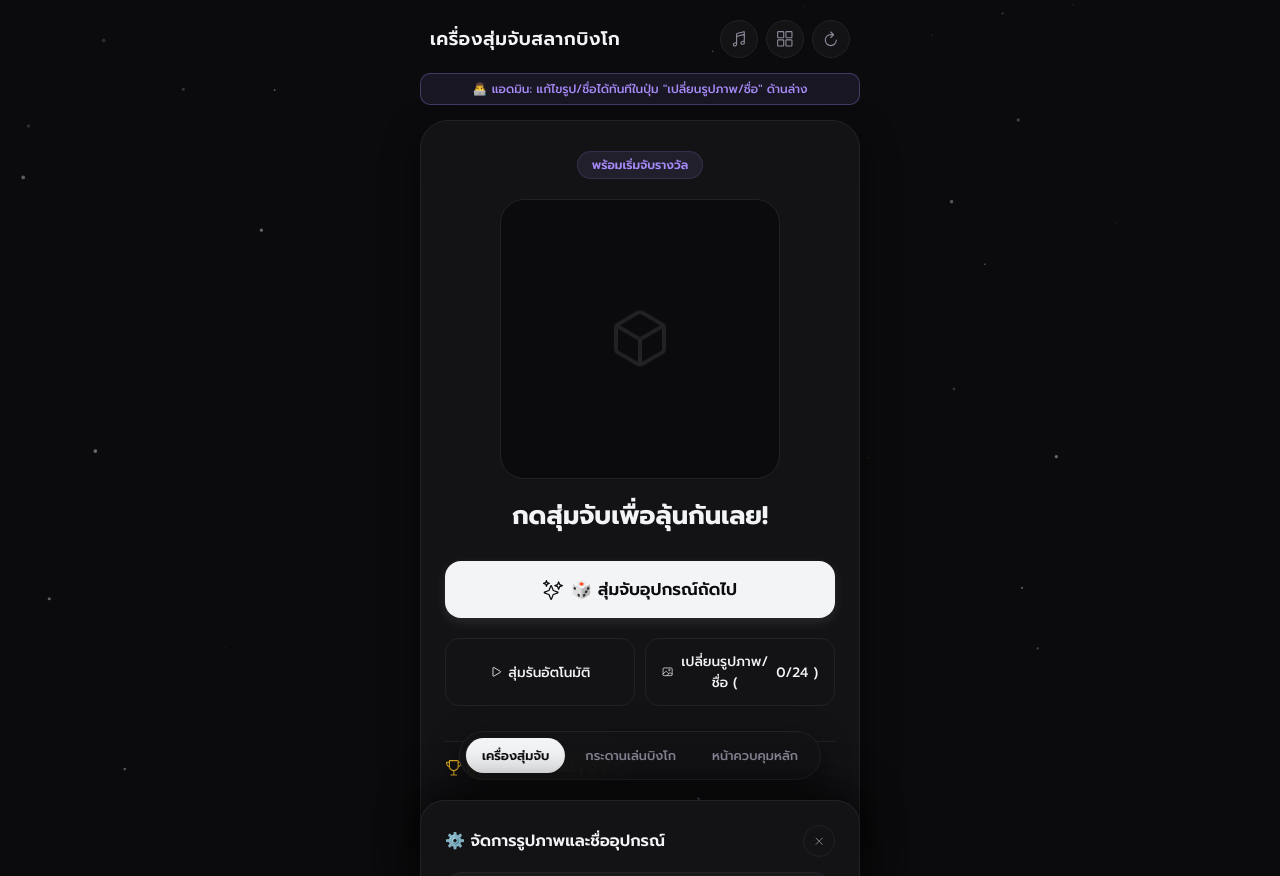
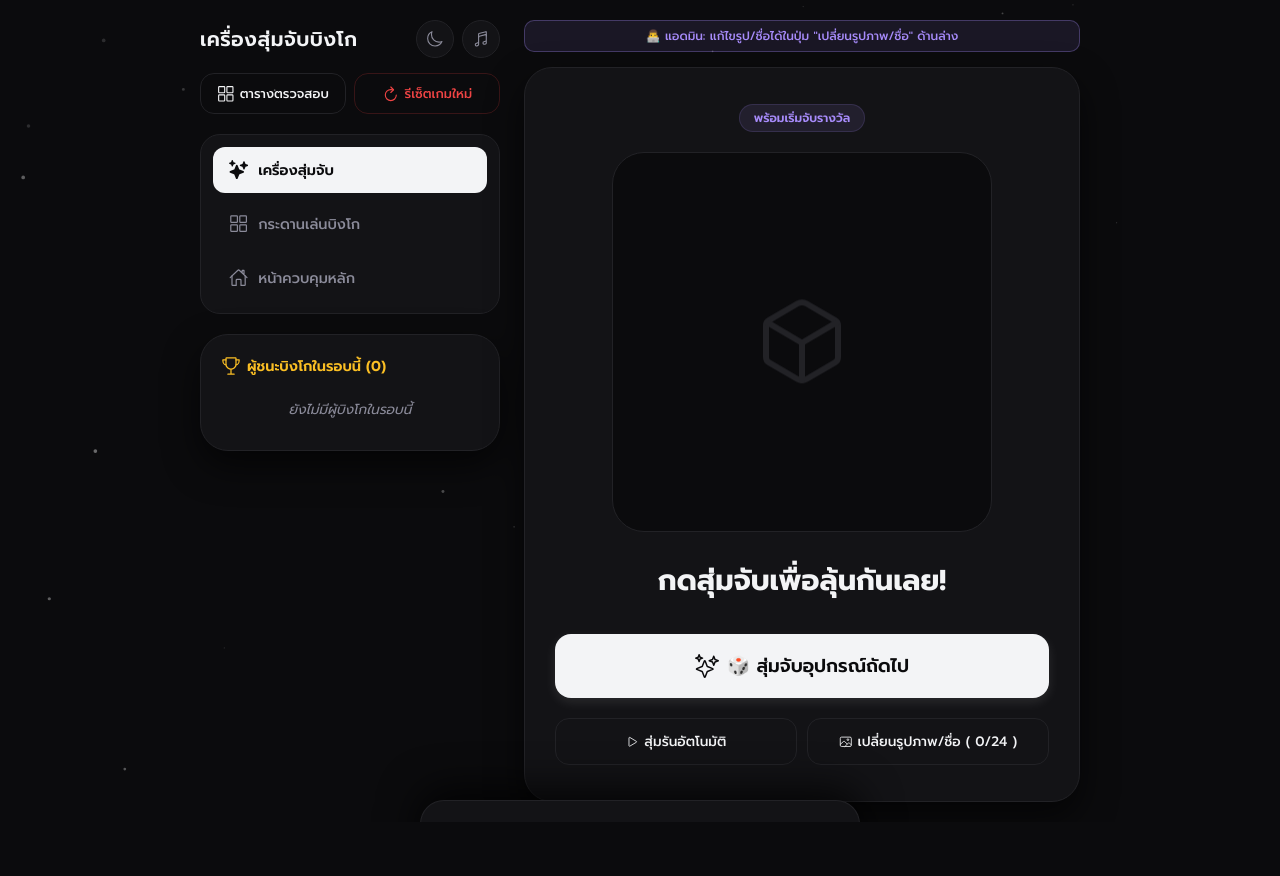
Before and after one commit to RoanEas/Game, a PHP site: page /games/hardware_quiz/index.php in a window 1280 px wide. After the commit the page ends 822 px from the top, so only its background shows below. Run offline with PHP 8.4, Linux system fonts and the light colour scheme; a user stored in the database is signed in.

Commit message:
Restructure admin randomizer into two-column layout with sidebar and light/dark theme switch

```diff
--- a/games/hardware_quiz/index.php
+++ b/games/hardware_quiz/index.php
@@ -80,6 +80,14 @@ $isAdmin = (isset($_SESSION['role']) && $_SESSION['role'] === 'admin');
     <script nomodule src="https://unpkg.com/ionicons@7.1.0/dist/ionicons/ionicons.js"></script>
 </head>
 <body>
+<script>
+    (function() {
+        const savedTheme = localStorage.getItem('theme');
+        if (savedTheme === 'light') {
+            document.body.classList.add('light-mode');
+        }
+    })();
+</script>
 
 <canvas id="canvas-particles"></canvas>
 <canvas id="canvas-fireworks"></canvas>
@@ -115,31 +123,74 @@ $isAdmin = (isset($_SESSION['role']) && $_SESSION['role'] === 'admin');
 </div>
 
 
-<div class="minimal-app">
+<div class="minimal-app admin-app">
 
-    <!-- TOP BAR -->
-    <header class="hud-header">
-        <h1 class="hud-title">เครื่องสุ่มจับสลากบิงโก</h1>
+    <div class="admin-grid-layout">
+        <!-- LEFT COLUMN: NAVIGATION / INFO / HUD -->
+        <div class="admin-left-col" style="display: flex; flex-direction: column; gap: 20px;">
+
+            <!-- HUD Header -->
+            <header class="hud-header" style="flex-direction: column; align-items: stretch; gap: 15px; padding: 0;">
+                <div style="display: flex; justify-content: space-between; align-items: center; width: 100%;">
+                    <h1 class="hud-title" style="font-size: 1.25rem;">เครื่องสุ่มจับบิงโก</h1>
                     <div class="hud-actions">
+                        <button class="circle-btn" id="btn-theme" onclick="toggleTheme()" title="เปลี่ยนธีม มืด/สว่าง">
+                            <ion-icon name="moon-outline" id="theme-icon"></ion-icon>
+                        </button>
                         <button class="circle-btn" id="btn-sound" onclick="toggleMusic()" title="เพลงประกอบกล่องดนตรี">
                             <ion-icon name="musical-notes-outline" id="sound-icon"></ion-icon>
                         </button>
-            <button class="circle-btn" onclick="openBingoBoard()" title="ดูตารางตรวจสอบบิงโก">
-                <ion-icon name="grid-outline"></ion-icon>
+                    </div>
+                </div>
+
+                <div style="display: flex; gap: 8px;">
+                    <button class="btn-secondary" onclick="openBingoBoard()" style="padding: 10px; font-size: 0.8rem;" title="ดูตารางตรวจสอบบิงโก">
+                        <ion-icon name="grid-outline" style="font-size: 1.1rem;"></ion-icon> ตารางตรวจสอบ
                     </button>
-            <button class="circle-btn" onclick="resetBingoGame()" title="รีเซ็ตสุ่มใหม่">
-                <ion-icon name="refresh-outline"></ion-icon>
+                    <button class="btn-secondary" onclick="resetBingoGame()" style="padding: 10px; font-size: 0.8rem; border-color: rgba(239, 68, 68, 0.2); color: #ef4444;" title="รีเซ็ตสุ่มใหม่">
+                        <ion-icon name="refresh-outline" style="font-size: 1.1rem;"></ion-icon> รีเซ็ตเกมใหม่
                     </button>
                 </div>
             </header>
 
+            <!-- Sidebar Tabbar -->
+            <div class="sidebar-menu">
+                <div class="menu-item active">
+                    <ion-icon name="sparkles" style="font-size: 1.2rem;"></ion-icon>
+                    <span>เครื่องสุ่มจับ</span>
+                </div>
+                <a href="play.php" class="menu-item">
+                    <ion-icon name="grid-outline" style="font-size: 1.2rem;"></ion-icon>
+                    <span>กระดานเล่นบิงโก</span>
+                </a>
+                <a href="../../dashboard.php" class="menu-item">
+                    <ion-icon name="home-outline" style="font-size: 1.2rem;"></ion-icon>
+                    <span>หน้าควบคุมหลัก</span>
+                </a>
+            </div>
+
+            <!-- BINGO WINNERS SCOREBOARD -->
+            <div class="main-card" style="padding: 20px; align-items: stretch; text-align: left; gap: 12px; box-shadow: var(--card-shadow); width: 100%;">
+                <div style="font-size:0.9rem; font-weight:600; color:#fbbf24; display:flex; align-items:center; gap:6px;">
+                    <ion-icon name="trophy-outline" style="font-size:1.25rem;"></ion-icon>
+                    <span>ผู้ชนะบิงโกในรอบนี้ (<span id="winner-count">0</span>)</span>
+                </div>
+                <div id="winners-list-container" style="display:flex; flex-direction:column; gap:8px; max-height:240px; overflow-y:auto; font-size:0.85rem; color:var(--text-muted);">
+                    <div style="text-align:center; padding:10px; font-style:italic;">ยังไม่มีผู้บิงโกในรอบนี้</div>
+                </div>
+            </div>
+
+        </div>
+
+        <!-- RIGHT COLUMN: THE RANDOMIZER FOCUS -->
+        <div class="admin-right-col">
 
             <?php if ($isAdmin): ?>
-        <div class="admin-badge">👨‍💻 แอดมิน: แก้ไขรูป/ชื่อได้ทันทีในปุ่ม "เปลี่ยนรูปภาพ/ชื่อ" ด้านล่าง</div>
+                <div class="admin-badge" style="margin-bottom: 15px;">👨‍💻 แอดมิน: แก้ไขรูป/ชื่อได้ในปุ่ม "เปลี่ยนรูปภาพ/ชื่อ" ด้านล่าง</div>
             <?php endif; ?>
 
             <!-- MAIN MINIMAL CARD -->
-    <main class="main-card">
+            <main class="main-card" style="width: 100%;">
 
                 <span class="status-pill" id="caller-status">พร้อมเริ่มจับรางวัล</span>
 
@@ -148,11 +199,11 @@ $isAdmin = (isset($_SESSION['role']) && $_SESSION['role'] === 'admin');
                     <img id="display-image" src="" alt="Drawn Item" style="display: none;">
                 </div>
 
-        <div class="item-name" id="display-name">กดสุ่มจับเพื่อลุ้นกันเลย!</div>
+                <div class="item-name" id="display-name" style="font-size: 1.8rem; margin: 10px 0;">กดสุ่มจับเพื่อลุ้นกันเลย!</div>
 
                 <!-- MAIN BUTTON -->
-        <button class="btn-draw" id="btn-draw" onclick="drawNextItem()">
-            <ion-icon name="sparkles-outline" style="font-size: 20px;"></ion-icon>
+                <button class="btn-draw" id="btn-draw" onclick="drawNextItem()" style="font-size: 1.15rem; padding: 18px 28px;">
+                    <ion-icon name="sparkles-outline" style="font-size: 24px;"></ion-icon>
                     🎲 สุ่มจับอุปกรณ์ถัดไป
                 </button>
 
@@ -166,28 +217,17 @@ $isAdmin = (isset($_SESSION['role']) && $_SESSION['role'] === 'admin');
                     </button>
                 </div>
 
-        <!-- BINGO WINNERS SCOREBOARD -->
-        <div style="width:100%; border-top:1px solid var(--border); padding-top:15px; margin-top:15px; text-align:left;">
-            <div style="display:flex; justify-content:space-between; align-items:center; margin-bottom:8px;">
-                <span style="font-size:0.85rem; font-weight:600; color:#fbbf24; display:flex; align-items:center; gap:4px;">
-                    <ion-icon name="trophy-outline" style="font-size:1.1rem;"></ion-icon> ผู้ชนะบิงโกในรอบนี้ (<span id="winner-count">0</span>)
-                </span>
-            </div>
-            <div id="winners-list-container" style="display:flex; flex-direction:column; gap:6px; max-height:120px; overflow-y:auto; font-size:0.8rem; color:var(--text-muted);">
-                <div style="text-align:center; padding:10px; font-style:italic;">ยังไม่มีผู้บิงโกในรอบนี้</div>
+            </main>
+
         </div>
     </div>
 
-    </main>
-
-
-    <!-- FLOATING TABBAR -->
+    <!-- FLOATING TABBAR (Mobile fallback) -->
     <div class="floating-tabbar">
         <div class="tab-item active">เครื่องสุ่มจับ</div>
         <a href="play.php" class="tab-item">กระดานเล่นบิงโก</a>
         <a href="../../dashboard.php" class="tab-item">หน้าควบคุมหลัก</a>
     </div>
-
 
 </div>
 
@@ -336,6 +376,34 @@ function toggleMusic() {
         btn.classList.add('active');
         startMusicBoxSynth();
     }
+}
+
+// Theme Management (Light / Dark Mode)
+function updateThemeIcon() {
+    const themeIcon = document.getElementById('theme-icon');
+    const btnTheme = document.getElementById('btn-theme');
+    if (document.body.classList.contains('light-mode')) {
+        if (themeIcon) themeIcon.setAttribute('name', 'sun-outline');
+        if (btnTheme) btnTheme.classList.add('active');
+    } else {
+        if (themeIcon) themeIcon.setAttribute('name', 'moon-outline');
+        if (btnTheme) btnTheme.classList.remove('active');
+    }
+}
+
+function toggleTheme() {
+    initAudio();
+    const body = document.body;
+    if (body.classList.contains('light-mode')) {
+        body.classList.remove('light-mode');
+        localStorage.setItem('theme', 'dark');
+        playTone(400, 'sine', 0.08, 0.04);
+    } else {
+        body.classList.add('light-mode');
+        localStorage.setItem('theme', 'light');
+        playTone(600, 'sine', 0.08, 0.04);
+    }
+    updateThemeIcon();
 }
 
 // Admin Item Editor
@@ -755,7 +823,10 @@ class DustParticle {
     draw() {
         partCtx.beginPath();
         partCtx.arc(this.x, this.y, this.radius, 0, Math.PI * 2);
-        partCtx.fillStyle = `rgba(255, 255, 255, ${this.alpha})`;
+        const isLight = document.body.classList.contains('light-mode');
+        partCtx.fillStyle = isLight
+            ? `rgba(0, 0, 0, ${this.alpha * 0.35})`
+            : `rgba(255, 255, 255, ${this.alpha})`;
         partCtx.fill();
     }
 }
@@ -942,6 +1013,7 @@ function animateFireworks() {
 }
 
 // Start Setup
+updateThemeIcon();
 initializePool();
 renderSheetList();
 
--- a/games/hardware_quiz/quiz-style.css
+++ b/games/hardware_quiz/quiz-style.css
@@ -840,3 +840,79 @@ body {
     opacity: 0.85;
     filter: grayscale(0%);
 }
+
+/* ==========================================================================
+   🖥️ ADMIN LAYOUT (TWO-COLUMN)
+   ========================================================================== */
+.admin-grid-layout {
+    display: grid;
+    grid-template-columns: 1fr;
+    gap: 20px;
+    width: 100%;
+}
+
+.sidebar-menu {
+    display: flex;
+    flex-direction: column;
+    gap: 8px;
+    background: var(--card-bg);
+    border: 1px solid var(--border);
+    border-radius: 20px;
+    padding: 12px;
+    width: 100%;
+}
+
+.sidebar-menu .menu-item {
+    padding: 12px 16px;
+    border-radius: 12px;
+    color: var(--text-muted);
+    text-decoration: none;
+    font-size: 0.9rem;
+    font-weight: 500;
+    cursor: pointer;
+    transition: all 0.2s ease;
+    display: flex;
+    align-items: center;
+    gap: 10px;
+}
+
+.sidebar-menu .menu-item.active {
+    background: var(--text);
+    color: var(--bg);
+    font-weight: 600;
+}
+
+.sidebar-menu .menu-item:hover:not(.active) {
+    color: var(--text);
+    background: var(--accent-light);
+}
+
+@media (max-width: 767px) {
+    .sidebar-menu {
+        display: none;
+    }
+}
+
+@media (min-width: 768px) {
+    .minimal-app.admin-app {
+        max-width: 880px;
+    }
+    .admin-grid-layout {
+        grid-template-columns: 300px 1fr;
+        gap: 24px;
+        align-items: start;
+    }
+    .admin-right-col .item-display-pod {
+        max-width: 380px;
+        border-radius: 32px;
+    }
+    .admin-right-col .placeholder-icon {
+        font-size: 6rem;
+    }
+    .admin-right-col .main-card {
+        padding: 36px 30px;
+    }
+    .floating-tabbar {
+        display: none;
+    }
+}
```
Lines whose indentation alone changed are shown as unchanged.
